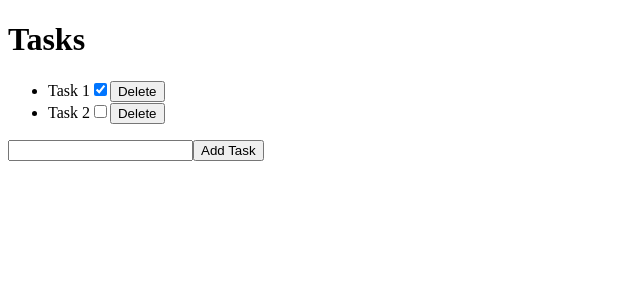
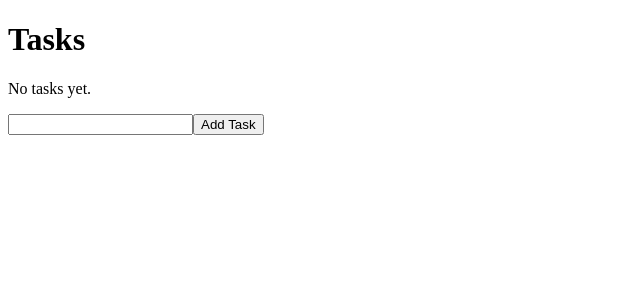
Before and after one commit to Swarmz/react-practices, a React (Vite) app in the folder 01.react-rendering/: page / in a window 1280 px wide. Shown: the top 300 px of the page, without its empty margins (0-640 px from the left). Built offline with nearby package versions, Linux system fonts and the light colour scheme.

Commit message:
Remove initial task data

```diff
--- a/01.react-rendering/src/App.jsx
+++ b/01.react-rendering/src/App.jsx
@@ -2,11 +2,10 @@ import { useState } from 'react'
 // import './App.css'
 import TaskList from './TaskList.jsx'
 import TaskForm from './TaskForm.jsx'
-import { TASKS } from './taskData.js'
 
 
 function App() {
-  const [tasks, setTasks] = useState(TASKS);
+  const [tasks, setTasks] = useState([]);
 
   function handleToggle(taskId) {
     setTasks(
--- a/01.react-rendering/src/taskData.js
+++ /dev/null
@@ -1,11 +0,0 @@
-export const TASKS = [
-  {
-  id: 1,
-  title: "Task 1",
-  completed: true
-  },
-  {
-  id: 2,
-  title: "Task 2",
-  completed: false}
-];
```
